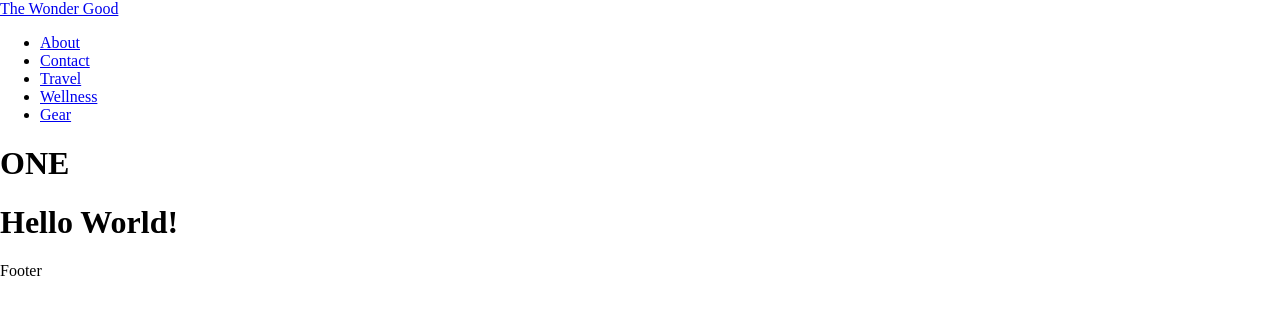
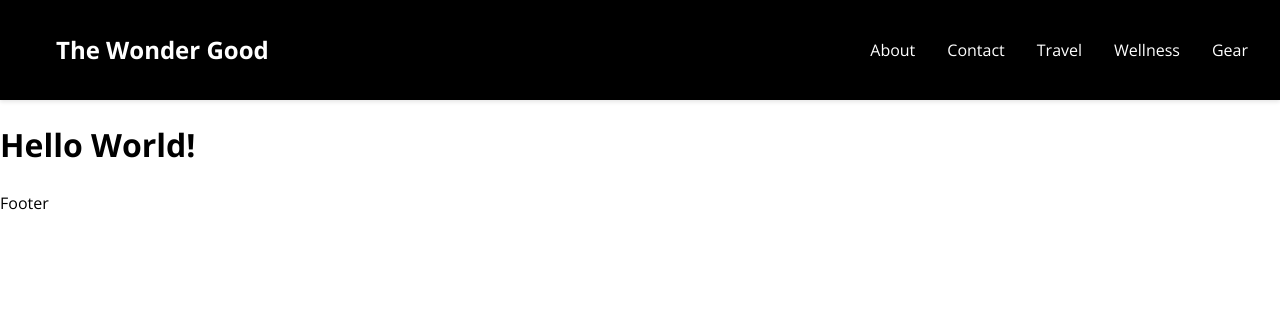
Before and after one commit to SFurda/blog, a Django app: template travelblog/travel/templates/travel/index.html in a window 1280 px wide. Shown: the top 315 px of the page. Run offline with Django 4.2, Linux system fonts and the light colour scheme; the template is opened without the code that fills it, so the values that code supplies are empty.

Commit message:
Create a header with html and css Create desighn documentation for the project modify setting to remove the key from publishing

```diff
--- /dev/null
+++ b/travelblog/travel/static/travel/header.css
@@ -0,0 +1,71 @@
+body {
+    margin: 0;
+}
+
+/* Header */
+header {
+    background-color: #000000; /* Black */
+    padding: 1rem;
+    box-shadow: 0 2px 4px rgba(0, 0, 0, 0.1);
+}
+
+/* Navigation */
+nav {
+    display: flex;
+    justify-content: space-between;
+    align-items: center;
+}
+
+/* Blog title */
+.blog-title {
+    font-size: 1.5rem;
+    font-weight: 700;
+    color: #ffffff; /* White */
+    text-decoration: none;
+}
+
+/* Navigation menu */
+.nav-menu {
+    list-style-type: none;
+    margin: 0;
+    padding: 0;
+    display: flex;
+    align-items: center;
+}
+
+.nav-menu li {
+    float: left;
+}
+
+.nav-menu li a {
+    display: block;
+    color: white;
+    text-align: center;
+    padding: 14px 16px;
+    text-decoration: none;
+    transition: all 0.3s;
+}
+
+/* Tab hover background colors */
+/*About and Contact Nav Items
+.nav-menu li:nth-child(1):hover a {
+
+}
+.nav-menu li:nth-child(2):hover a {
+
+}
+*/
+.nav-menu li:nth-child(3):hover a {
+    background-color: #4CAF50; /* Green */
+    color: black;
+}
+
+.nav-menu li:nth-child(4):hover a {
+    background-color: #2196F3; /* Blue */
+    color: black;
+}
+
+.nav-menu li:nth-child(5):hover a {
+    background-color: #795548; /* Brown */
+    color: black;
+}
--- a/travelblog/travel/static/travel/styles.css
+++ b/travelblog/travel/static/travel/styles.css
@@ -1,7 +1,6 @@
 body {
-    margin: 0;
-
+    font-family: "Open Sans", sans-serif;
+    font-size: 16px;
+    line-height: 1.5;
+    color: #000000;
 }
-canvas {
-    display: block;
-}
--- /dev/null
+++ b/travelblog/travel/templates/travel/header.html
@@ -0,0 +1,15 @@
+<header>
+  <nav>
+    <ul>
+      <a href="#" class="blog-title">The Wonder Good</a>
+    </ul>
+    <ul class="nav-menu">
+      <li><a href="#">About</a></li>
+      <li><a href="#">Contact</a></li>
+      <li><a href="#">Travel</a></li>
+      <li><a href="#">Wellness</a></li>
+      <li><a href="#">Gear</a></li>
+    </ul>
+  </nav>
+</header>
+<!-- figure out the add place for AddSense-->
--- a/travelblog/travel/templates/travel/layout.html
+++ b/travelblog/travel/templates/travel/layout.html
@@ -5,22 +5,15 @@
     <meta charset="UTF-8" />
     <meta http-equiv="X-UA-Compatible" content="IE=edge" />
     <meta name="viewport" content="width=device-width, initial-scale=1.0" />
+    <link href="https://fonts.googleapis.com/css?family=Roboto:400,700|Open+Sans:400,700&display=swap" rel="stylesheet">
     <link rel="stylesheet" href="{% static 'travel/styles.css' %}" />
+    <link rel="stylesheet" href="{% static 'travel/header.css' %}" />
 
     <title>{% block title %}The Wonder Good{% endblock %}</title>
   </head>
   <body>
-    <nav>
-      <a href="#">The Wonder Good</a>
-      <ul>
-        <li><a href="#">About</a></li>
-        <li><a href="#">Contact</a></li>
-        <li><a href="#">Travel</a></li>
-        <li><a href="#">Wellness</a></li>
-        <li><a href="#">Gear</a></li>
-      </ul>
-    </nav>
-    <h1>ONE</h1>
+    {% include 'travel/header.html' %}
+
     <div>{% block content %} {% endblock %}</div>
 
     <footer>
--- a/travelblog/travelblog/settings.py
+++ b/travelblog/travelblog/settings.py
@@ -13,6 +13,7 @@ https://docs.djangoproject.com/en/4.1/ref/settings/
 from pathlib import Path
 import os
 from .db_settings import DATABASES
+from .secret_key import SECRET_KEY
 # Build paths inside the project like this: BASE_DIR / 'subdir'.
 BASE_DIR = Path(__file__).resolve().parent.parent
 
@@ -21,7 +22,7 @@ BASE_DIR = Path(__file__).resolve().parent.parent
 # See https://docs.djangoproject.com/en/4.1/howto/deployment/checklist/
 
 # SECURITY WARNING: keep the secret key used in production secret!
-SECRET_KEY = 'django-insecure-3)2x34v%rdsc*n8bgi-@4s!)7*e^6mc1e_ort)or5*^*s&kzj7'
+
 
 # SECURITY WARNING: don't run with debug turned on in production!
 DEBUG = True
```
